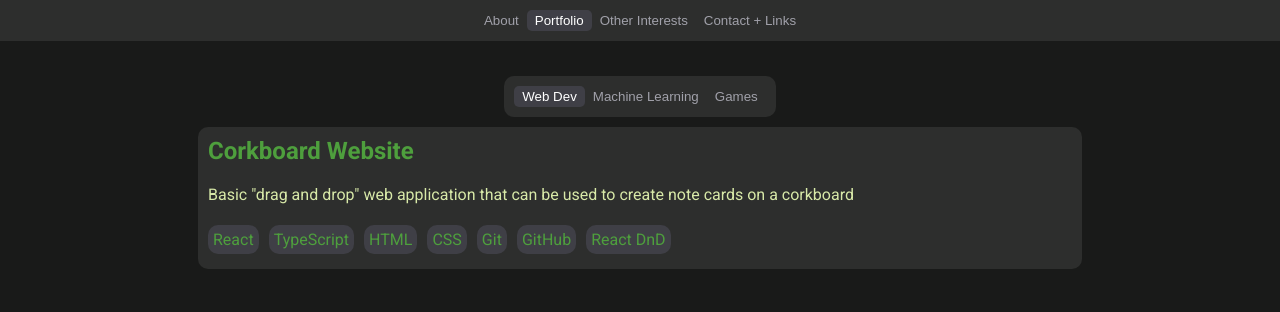
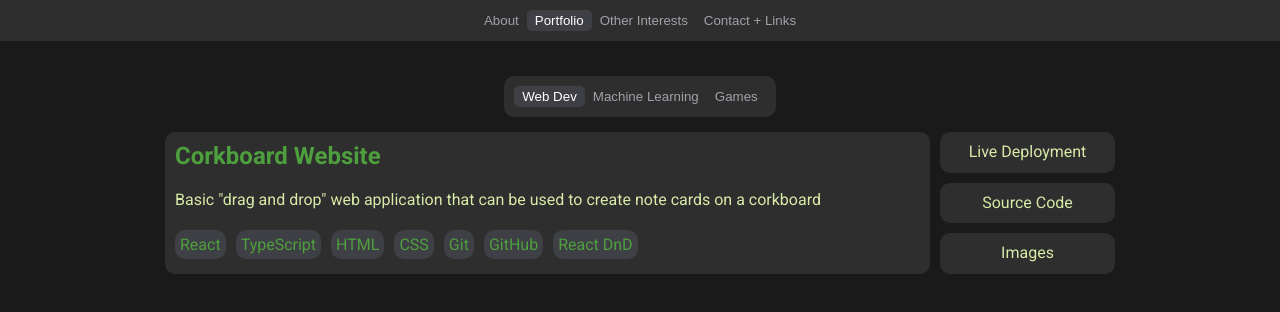
Before and after one commit to ydnamjs/personal-website, a React (Create React App) app: page / in a window 1280 px wide. Both pictures are taken after a click on the button "Portfolio". Shown: the top 312 px of the page. Built offline with nearby package versions, Linux system fonts and the light colour scheme.

Commit message:
Added basic side layout items for portfolio item component

```diff
--- a/src/pages/portfolio/pieces/PortfolioItem.css
+++ b/src/pages/portfolio/pieces/PortfolioItem.css
@@ -1,6 +1,13 @@
 .portfolio-item {
-	width: 90%;
-	margin-top: 5px;
+	margin: 5px;
+	display: flex;
+	gap: 10px;
+}
+
+.portfolio-item--info {
+	flex-grow: 1;
+	word-break: normal;
+	word-wrap: normal;
 }
 
 .portfolio-item--heading {
@@ -23,3 +30,24 @@
 	margin-left: 0px;
 	margin-right: 10px;
 }
+
+.portfolio-item--links {
+	min-width: fit-content;
+	width: 175px;
+	display: flex;
+	flex-direction: column;
+	padding: 0;
+	margin-top: 5px;
+	margin-bottom: 10px;
+	gap: 10px;
+}
+
+.portfolio-item--links p {
+	margin: 0;
+	padding: 10px;
+	border-radius: 10px;
+	background-color: #2d2e2d;
+	text-align: center;
+	justify-content: center;
+	flex-grow: 1;
+}
--- a/src/pages/portfolio/pieces/PortfolioItem.tsx
+++ b/src/pages/portfolio/pieces/PortfolioItem.tsx
@@ -4,7 +4,8 @@ import "../Portfolio.css";
 
 export function PortfolioItem() {
 	return (
-		<div className="portfolio-section portfolio-item">
+		<div className="portfolio-item">
+			<div className="portfolio-section portfolio-item--info">
 				<h2 className="portfolio-item--heading">Corkboard Website</h2>
 				<p>
 					Basic &quot;drag and drop&quot; web application that can be used to create note
@@ -20,5 +21,11 @@ export function PortfolioItem() {
 					<p>React DnD</p>
 				</div>
 			</div>
+			<div className="portfolio-item--links">
+				<p>Live Deployment</p>
+				<p>Source Code</p>
+				<p>Images</p>
+			</div>
+		</div>
 	);
 }
```
Lines whose indentation alone changed are shown as unchanged.
